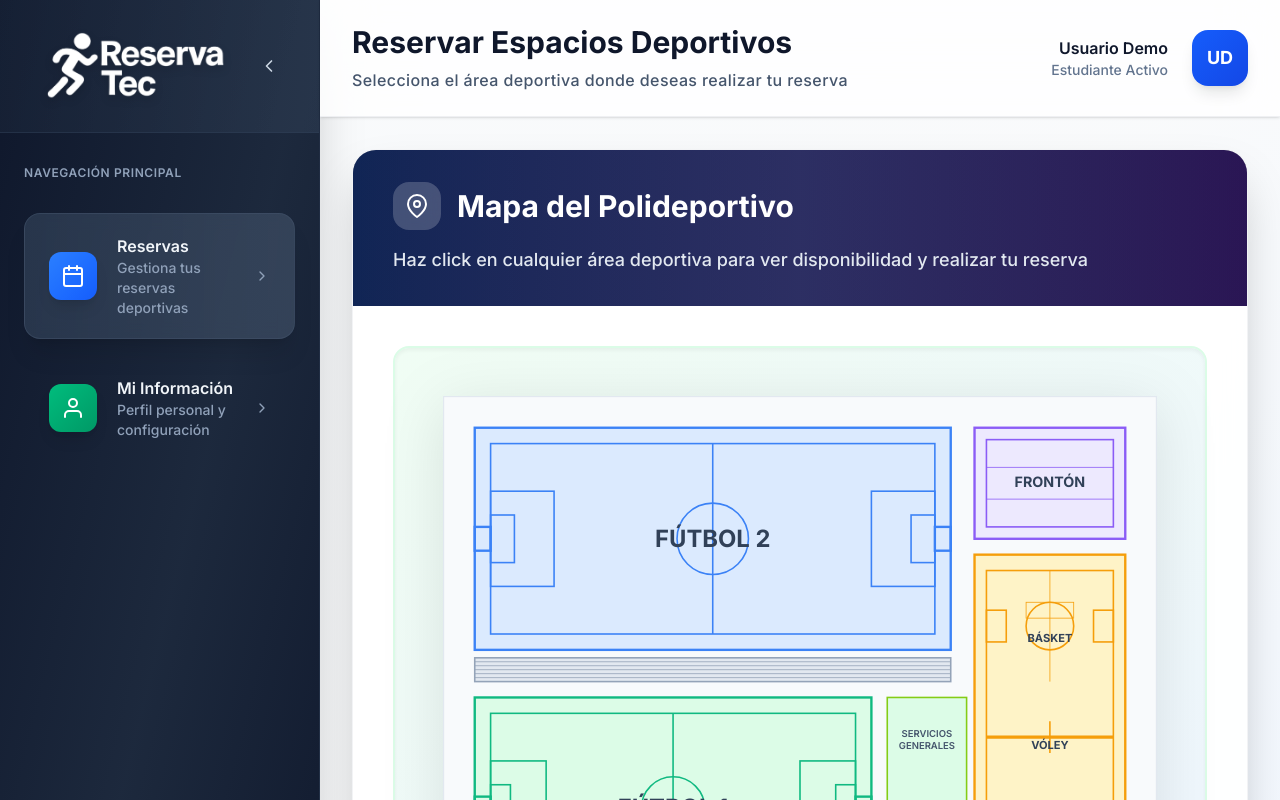
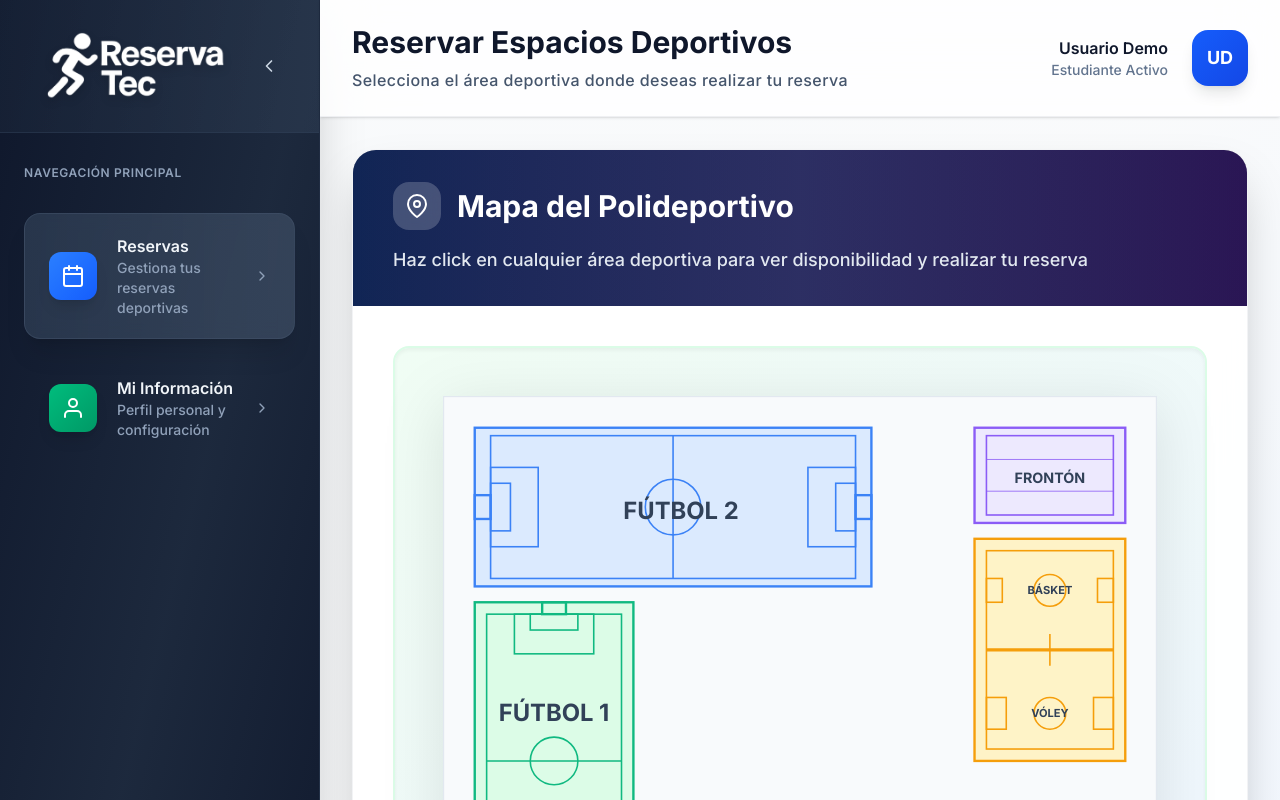
Before and after one commit to Kenny2006-PE/reservatec-front, a Next.js app: page /reservas in a window 1280 px wide. Shown: the top 800 px of the page. Built offline with nearby package versions, Linux system fonts and the light colour scheme; no server answers.

Commit message:
areas corrections

```diff
--- a/src/app/reservas/page.tsx
+++ b/src/app/reservas/page.tsx
@@ -122,8 +122,8 @@ export default function ReservasPage() {
                       <rect
                         x="40"
                         y="40"
-                        width="600"
-                        height="280"
+                        width="500"
+                        height="200"
                         fill={selectedArea === 'futbol2' ? '#3b82f6' : hoveredArea === 'futbol2' ? '#60a5fa' : '#dbeafe'}
                         stroke="#3b82f6"
                         strokeWidth="3"
@@ -133,23 +133,23 @@ export default function ReservasPage() {
                         onClick={() => handleAreaClick('futbol2')}
                       />
                       {/* Líneas de la cancha de fútbol 2 */}
-                      <rect x="60" y="60" width="560" height="240" fill="none" stroke="#3b82f6" strokeWidth="2"/>
+                      <rect x="60" y="50" width="460" height="180" fill="none" stroke="#3b82f6" strokeWidth="2"/>
                       {/* Círculo central */}
-                      <circle cx="340" cy="180" r="45" fill="none" stroke="#3b82f6" strokeWidth="2"/>
+                      <circle cx="290" cy="140" r="35" fill="none" stroke="#3b82f6" strokeWidth="2"/>
                       {/* Línea central */}
-                      <line x1="340" y1="60" x2="340" y2="300" stroke="#3b82f6" strokeWidth="2"/>
+                      <line x1="290" y1="50" x2="290" y2="230" stroke="#3b82f6" strokeWidth="2"/>
                       {/* Áreas de penalty */}
-                      <rect x="60" y="120" width="80" height="120" fill="none" stroke="#3b82f6" strokeWidth="2"/>
-                      <rect x="540" y="120" width="80" height="120" fill="none" stroke="#3b82f6" strokeWidth="2"/>
+                      <rect x="60" y="90" width="60" height="100" fill="none" stroke="#3b82f6" strokeWidth="2"/>
+                      <rect x="460" y="90" width="60" height="100" fill="none" stroke="#3b82f6" strokeWidth="2"/>
                       {/* Áreas pequeñas */}
-                      <rect x="60" y="150" width="30" height="60" fill="none" stroke="#3b82f6" strokeWidth="2"/>
-                      <rect x="590" y="150" width="30" height="60" fill="none" stroke="#3b82f6" strokeWidth="2"/>
+                      <rect x="60" y="110" width="25" height="60" fill="none" stroke="#3b82f6" strokeWidth="2"/>
+                      <rect x="495" y="110" width="25" height="60" fill="none" stroke="#3b82f6" strokeWidth="2"/>
                       {/* Porterías */}
-                      <rect x="40" y="165" width="20" height="30" fill="none" stroke="#3b82f6" strokeWidth="3"/>
-                      <rect x="620" y="165" width="20" height="30" fill="none" stroke="#3b82f6" strokeWidth="3"/>
+                      <rect x="40" y="125" width="20" height="30" fill="none" stroke="#3b82f6" strokeWidth="3"/>
+                      <rect x="520" y="125" width="20" height="30" fill="none" stroke="#3b82f6" strokeWidth="3"/>
 
                       {/* Label FUTBOL 2 */}
-                      <text x="340" y="190" textAnchor="middle" className="fill-slate-700 font-bold text-3xl font-poppins">
+                      <text x="300" y="155" textAnchor="middle" className="fill-slate-700 font-bold text-3xl font-poppins">
                         FÚTBOL 2
                       </text>
                     </g>
@@ -160,7 +160,7 @@ export default function ReservasPage() {
                         x="670"
                         y="40"
                         width="190"
-                        height="140"
+                        height="120"
                         fill={selectedArea === 'fronton' ? '#8b5cf6' : hoveredArea === 'fronton' ? '#a78bfa' : '#ede9fe'}
                         stroke="#8b5cf6"
                         strokeWidth="3"
@@ -170,35 +170,24 @@ export default function ReservasPage() {
                         onClick={() => handleAreaClick('fronton')}
                       />
                       {/* Líneas del frontón */}
-                      <rect x="685" y="55" width="160" height="110" fill="none" stroke="#8b5cf6" strokeWidth="2"/>
+                      <rect x="685" y="50" width="160" height="100" fill="none" stroke="#8b5cf6" strokeWidth="2"/>
                       {/* Líneas de servicio */}
-                      <line x1="685" y1="90" x2="845" y2="90" stroke="#8b5cf6" strokeWidth="1"/>
-                      <line x1="685" y1="130" x2="845" y2="130" stroke="#8b5cf6" strokeWidth="1"/>
+                      <line x1="685" y1="80" x2="845" y2="80" stroke="#8b5cf6" strokeWidth="1"/>
+                      <line x1="685" y1="120" x2="845" y2="120" stroke="#8b5cf6" strokeWidth="1"/>
 
                       {/* Label FRONTON */}
-                      <text x="765" y="115" textAnchor="middle" className="fill-slate-700 font-bold text-lg font-poppins">
+                      <text x="765" y="110" textAnchor="middle" className="fill-slate-700 font-bold text-lg font-poppins">
                         FRONTÓN
                       </text>
                     </g>
 
-                    {/* Graderías (entre las dos canchas de fútbol) */}
-                    <rect x="40" y="330" width="600" height="30" fill="#e2e8f0" stroke="#94a3b8" strokeWidth="2"/>
-                    <g>
-                      {/* Líneas de las gradas */}
-                      <line x1="40" y1="335" x2="640" y2="335" stroke="#94a3b8" strokeWidth="1"/>
-                      <line x1="40" y1="340" x2="640" y2="340" stroke="#94a3b8" strokeWidth="1"/>
-                      <line x1="40" y1="345" x2="640" y2="345" stroke="#94a3b8" strokeWidth="1"/>
-                      <line x1="40" y1="350" x2="640" y2="350" stroke="#94a3b8" strokeWidth="1"/>
-                      <line x1="40" y1="355" x2="640" y2="355" stroke="#94a3b8" strokeWidth="1"/>
-                    </g>
-
-                    {/* Área de Fútbol 1 (parte inferior izquierda - mismo tamaño que Fútbol 2) */}
+                    {/* Área de Fútbol 1 (debajo de Fútbol 2) */}
                     <g>
                       <rect
                         x="40"
-                        y="380"
-                        width="500"
-                        height="280"
+                        y="260"
+                        width="200"
+                        height="400"
                         fill={selectedArea === 'futbol1' ? '#10b981' : hoveredArea === 'futbol1' ? '#34d399' : '#dcfce7'}
                         stroke="#10b981"
                         strokeWidth="3"
@@ -207,35 +196,35 @@ export default function ReservasPage() {
                         onMouseLeave={() => setHoveredArea(null)}
                         onClick={() => handleAreaClick('futbol1')}
                       />
-                      {/* Líneas de la cancha de fútbol 1 - mismas proporciones que fútbol 2 */}
-                      <rect x="60" y="400" width="460" height="240" fill="none" stroke="#10b981" strokeWidth="2"/>
+                      {/* Líneas de la cancha de fútbol 1 - vertical */}
+                      <rect x="55" y="275" width="170" height="370" fill="none" stroke="#10b981" strokeWidth="2"/>
                       {/* Círculo central */}
-                      <circle cx="290" cy="520" r="40" fill="none" stroke="#10b981" strokeWidth="2"/>
+                      <circle cx="140" cy="460" r="30" fill="none" stroke="#10b981" strokeWidth="2"/>
                       {/* Línea central */}
-                      <line x1="290" y1="400" x2="290" y2="640" stroke="#10b981" strokeWidth="2"/>
+                      <line x1="55" y1="460" x2="225" y2="460" stroke="#10b981" strokeWidth="2"/>
                       {/* Áreas de penalty */}
-                      <rect x="60" y="460" width="70" height="120" fill="none" stroke="#10b981" strokeWidth="2"/>
-                      <rect x="450" y="460" width="70" height="120" fill="none" stroke="#10b981" strokeWidth="2"/>
+                      <rect x="90" y="275" width="100" height="50" fill="none" stroke="#10b981" strokeWidth="2"/>
+                      <rect x="90" y="595" width="100" height="50" fill="none" stroke="#10b981" strokeWidth="2"/>
                       {/* Áreas pequeñas */}
-                      <rect x="60" y="490" width="25" height="60" fill="none" stroke="#10b981" strokeWidth="2"/>
-                      <rect x="495" y="490" width="25" height="60" fill="none" stroke="#10b981" strokeWidth="2"/>
+                      <rect x="110" y="275" width="60" height="20" fill="none" stroke="#10b981" strokeWidth="2"/>
+                      <rect x="110" y="625" width="60" height="20" fill="none" stroke="#10b981" strokeWidth="2"/>
                       {/* Porterías */}
-                      <rect x="40" y="505" width="20" height="30" fill="none" stroke="#10b981" strokeWidth="3"/>
-                      <rect x="520" y="505" width="20" height="30" fill="none" stroke="#10b981" strokeWidth="3"/>
+                      <rect x="125" y="260" width="30" height="15" fill="none" stroke="#10b981" strokeWidth="3"/>
+                      <rect x="125" y="645" width="30" height="15" fill="none" stroke="#10b981" strokeWidth="3"/>
 
                       {/* Label FUTBOL 1 */}
-                      <text x="290" y="530" textAnchor="middle" className="fill-slate-700 font-bold text-3xl font-poppins">
+                      <text x="140" y="410" textAnchor="middle" className="fill-slate-700 font-bold text-3xl font-poppins">
                         FÚTBOL 1
                       </text>
                     </g>
 
-                    {/* Área de Futsal/Vóley/Básket (derecha, desde graderías hacia abajo) */}
+                    {/* Área de Futsal/Vóley/Básket (derecha, debajo del frontón) */}
                     <g>
                       <rect
                         x="670"
-                        y="200"
+                        y="180"
                         width="190"
-                        height="460"
+                        height="280"
                         fill={selectedArea === 'voley' ? '#f59e0b' : hoveredArea === 'voley' ? '#fbbf24' : '#fef3c7'}
                         stroke="#f59e0b"
                         strokeWidth="3"
@@ -245,56 +234,39 @@ export default function ReservasPage() {
                         onClick={() => handleAreaClick('voley')}
                       />
                       {/* Líneas de la cancha multiuso */}
-                      <rect x="685" y="220" width="160" height="420" fill="none" stroke="#f59e0b" strokeWidth="2"/>
+                      <rect x="685" y="195" width="160" height="250" fill="none" stroke="#f59e0b" strokeWidth="2"/>
 
                       {/* Sección de Básket (parte superior) */}
-                      <circle cx="765" cy="290" r="30" fill="none" stroke="#f59e0b" strokeWidth="2"/>
-                      <rect x="735" y="260" width="60" height="20" fill="none" stroke="#f59e0b" strokeWidth="1"/>
-                      <line x1="765" y1="220" x2="765" y2="360" stroke="#f59e0b" strokeWidth="1"/>
-                      <rect x="685" y="270" width="25" height="40" fill="none" stroke="#f59e0b" strokeWidth="2"/>
-                      <rect x="820" y="270" width="25" height="40" fill="none" stroke="#f59e0b" strokeWidth="2"/>
+                      <circle cx="765" cy="245" r="20" fill="none" stroke="#f59e0b" strokeWidth="2"/>
+                      <rect x="685" y="230" width="20" height="30" fill="none" stroke="#f59e0b" strokeWidth="2"/>
+                      <rect x="825" y="230" width="20" height="30" fill="none" stroke="#f59e0b" strokeWidth="2"/>
 
                       {/* Red de vóley (centro) */}
-                      <line x1="685" y1="430" x2="845" y2="430" stroke="#f59e0b" strokeWidth="4"/>
-                      <line x1="765" y1="410" x2="765" y2="450" stroke="#f59e0b" strokeWidth="2"/>
+                      <line x1="685" y1="320" x2="845" y2="320" stroke="#f59e0b" strokeWidth="4"/>
+                      <line x1="765" y1="300" x2="765" y2="340" stroke="#f59e0b" strokeWidth="2"/>
 
                       {/* Cancha de futsal (parte inferior) */}
-                      <circle cx="765" cy="550" r="25" fill="none" stroke="#f59e0b" strokeWidth="1"/>
-                      <rect x="685" y="520" width="30" height="60" fill="none" stroke="#f59e0b" strokeWidth="2"/>
-                      <rect x="815" y="520" width="30" height="60" fill="none" stroke="#f59e0b" strokeWidth="2"/>
+                      <circle cx="765" cy="400" r="20" fill="none" stroke="#f59e0b" strokeWidth="2"/>
+                      <rect x="685" y="380" width="25" height="40" fill="none" stroke="#f59e0b" strokeWidth="2"/>
+                      <rect x="820" y="380" width="25" height="40" fill="none" stroke="#f59e0b" strokeWidth="2"/>
 
                       {/* Labels */}
-                      <text x="765" y="310" textAnchor="middle" className="fill-slate-700 font-bold text-sm font-poppins">
+                      <text x="765" y="250" textAnchor="middle" className="fill-slate-700 font-bold text-sm font-poppins">
                         BÁSKET
                       </text>
-                      <text x="765" y="445" textAnchor="middle" className="fill-slate-700 font-bold text-sm font-poppins">
+                      <text x="765" y="405" textAnchor="middle" className="fill-slate-700 font-bold text-sm font-poppins">
                         VÓLEY
-                      </text>
-                      <text x="765" y="570" textAnchor="middle" className="fill-slate-700 font-bold text-sm font-poppins">
-                        FUTSAL
                       </text>
                     </g>
 
-                    {/* Área verde lateral izquierda (zona de servicios) */}
-                    <rect x="560" y="380" width="100" height="150" fill="#dcfce7" stroke="#84cc16" strokeWidth="2"/>
-                    <text x="610" y="430" textAnchor="middle" className="fill-slate-600 font-semibold text-xs font-poppins">
-                      SERVICIOS
-                    </text>
-                    <text x="610" y="445" textAnchor="middle" className="fill-slate-600 font-semibold text-xs font-poppins">
-                      GENERALES
-                    </text>
-
-                    {/* Entrada principal */}
-                    <rect x="560" y="550" width="100" height="110" fill="#f1f5f9" stroke="#cbd5e1" strokeWidth="2"/>
-                    <text x="610" y="610" textAnchor="middle" className="fill-slate-600 font-semibold text-sm font-poppins">
-                      ENTRADA
-                    </text>
-                    <text x="610" y="625" textAnchor="middle" className="fill-slate-600 font-semibold text-sm font-poppins">
-                      PRINCIPAL
+                    {/* Área de Co-Working (esquina inferior derecha) */}
+                    <rect x="600" y="560" width="260" height="100" fill="#e0f2fe" stroke="#0ea5e9" strokeWidth="2"/>
+                    <text x="730" y="618" textAnchor="middle" className="fill-slate-600 font-semibold text-lg font-poppins">
+                      CO-WORKING
                     </text>
 
                     {/* Etiqueta POLIDEPORTIVO */}
-                    <text x="290" y="690" textAnchor="middle" className="fill-slate-500 font-bold text-xl font-poppins tracking-wider">
+                    <text x="450" y="650" textAnchor="middle" className="fill-slate-500 font-bold text-xl font-poppins tracking-wider">
                       POLIDEPORTIVO
                     </text>
                   </svg>
```
